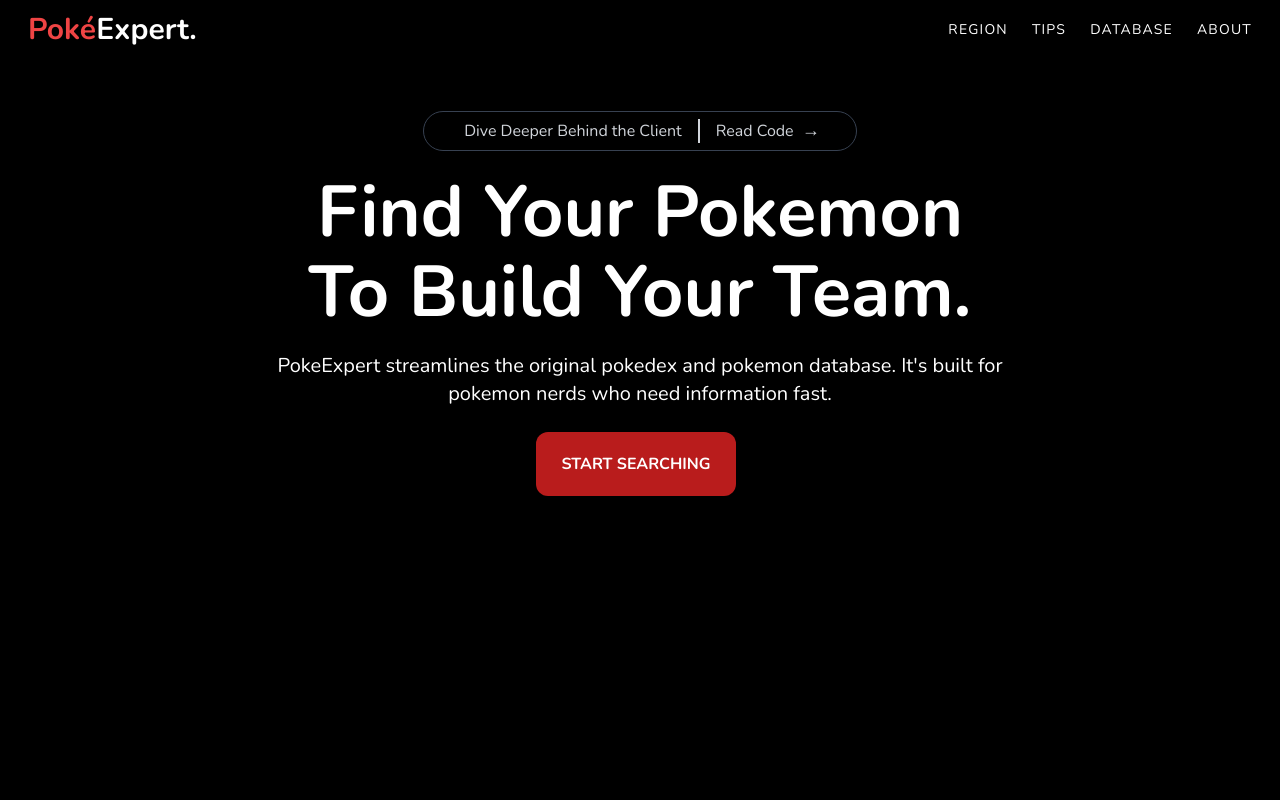
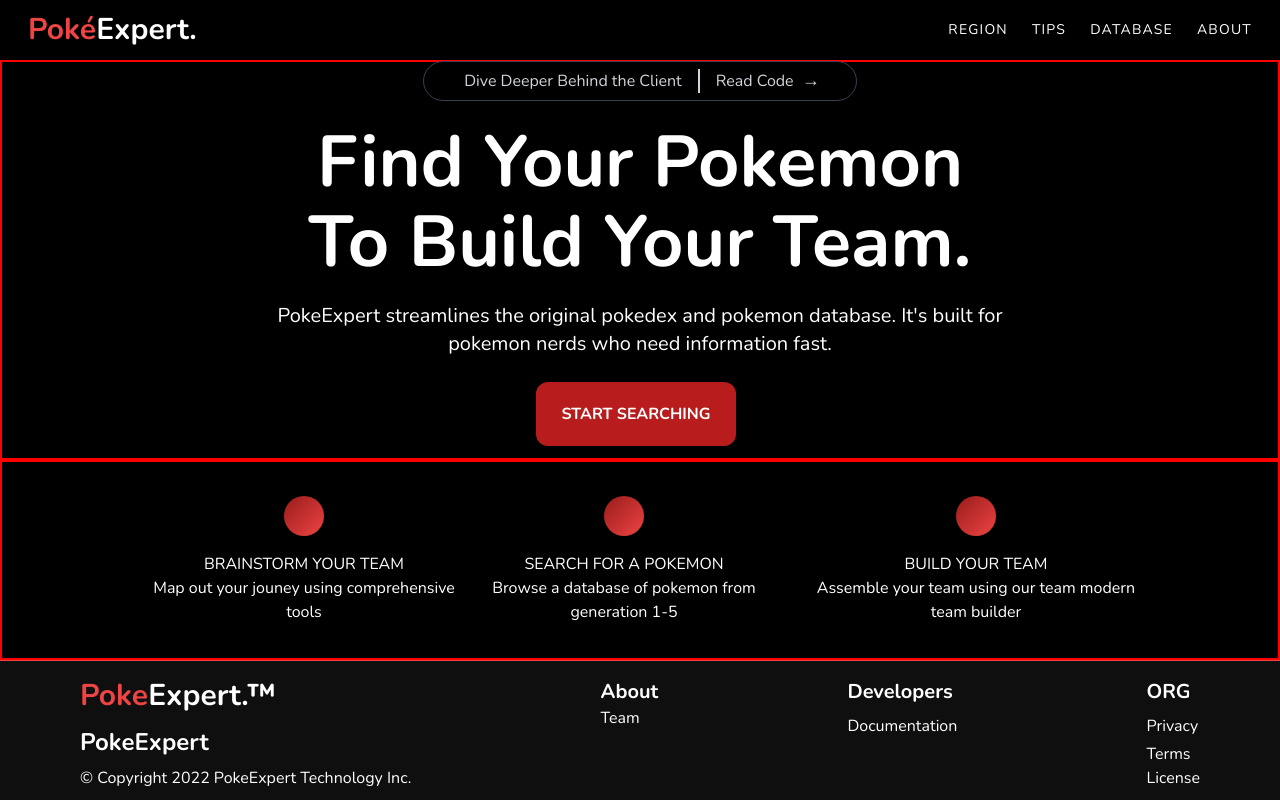
Before and after one commit to davidliberal0/poke-expert-react, a React (Create React App) app: page / in a window 1280 px wide. Shown: the top 800 px of the page. Built offline with nearby package versions, Linux system fonts and the light colour scheme.

Commit message:
add features section

```diff
--- /dev/null
+++ b/src/components/css/featuressection.css
@@ -0,0 +1,8 @@
+.features-section {
+    height: 25vh;
+    border: 2px solid red;
+}
+
+.bullet-land {
+    width: 20em;
+}
--- a/src/components/css/landingsection.css
+++ b/src/components/css/landingsection.css
@@ -1,6 +1,7 @@
 .landing-section {
-  height: 1200px;
+  height: 50vh;
   width: 100%;
+  border: 2px solid red;
 }
 
 .landing-title-box {
--- /dev/null
+++ b/src/components/homepage/FeaturesSection.jsx
@@ -0,0 +1,26 @@
+import React from 'react'
+import "../css/featuressection.css"
+
+const FeaturesSection = () => {
+  return (
+    <div className='features-section text-white flex flex-row items-center justify-center'>
+        <div className='bullet-land flex flex-col items-center justify-center mr- text-center'>
+            <div className='rounded-full w-10 h-10 bg-gradient-to-br from-red-800 to-red-500'></div>
+            <div className='uppercase mt-4'>Brainstorm your team</div>
+            <div >Map out your jouney using comprehensive tools</div>
+        </div>
+        <div className='bullet-land flex flex-col items-center justify-center mr-8 text-center'>
+            <div className='rounded-full w-10 h-10 bg-gradient-to-br from-red-800 to-red-500'></div>
+            <div className='uppercase mt-4'>Search for a pokemon</div>
+            <div>Browse a database of pokemon from generation 1-5</div>
+        </div>
+        <div className='bullet-land flex flex-col items-center justify-center text-center'>
+            <div className='rounded-full w-10 h-10 bg-gradient-to-br from-red-800 to-red-500'></div>
+            <div className='uppercase mt-4'>Build your team</div>
+            <div>Assemble your team using our team modern team builder</div>
+        </div>
+    </div>
+  )
+}
+
+export default FeaturesSection
--- a/src/components/homepage/HomePage.jsx
+++ b/src/components/homepage/HomePage.jsx
@@ -1,10 +1,12 @@
 import React from "react";
+import FeaturesSection from "./FeaturesSection";
 import LandingSection from "./LandingSection";
 
 const HomePage = () => {
   return (
     <div className="bg-black">
       <LandingSection />
+      <FeaturesSection/>
     </div>
   )
 };
```
